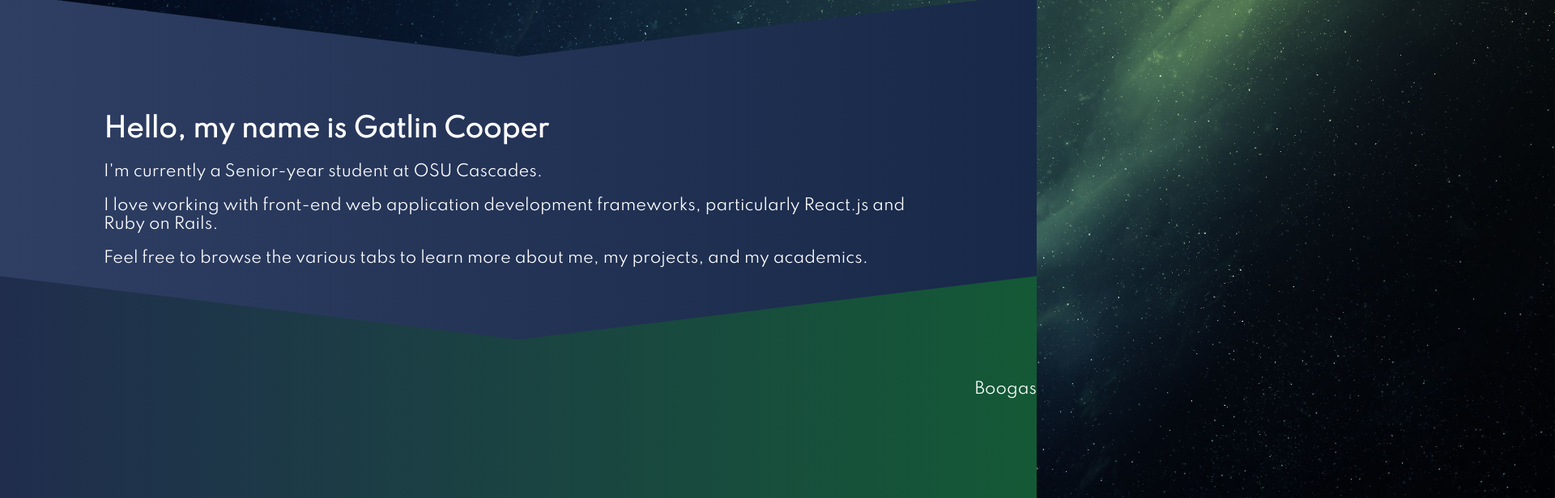
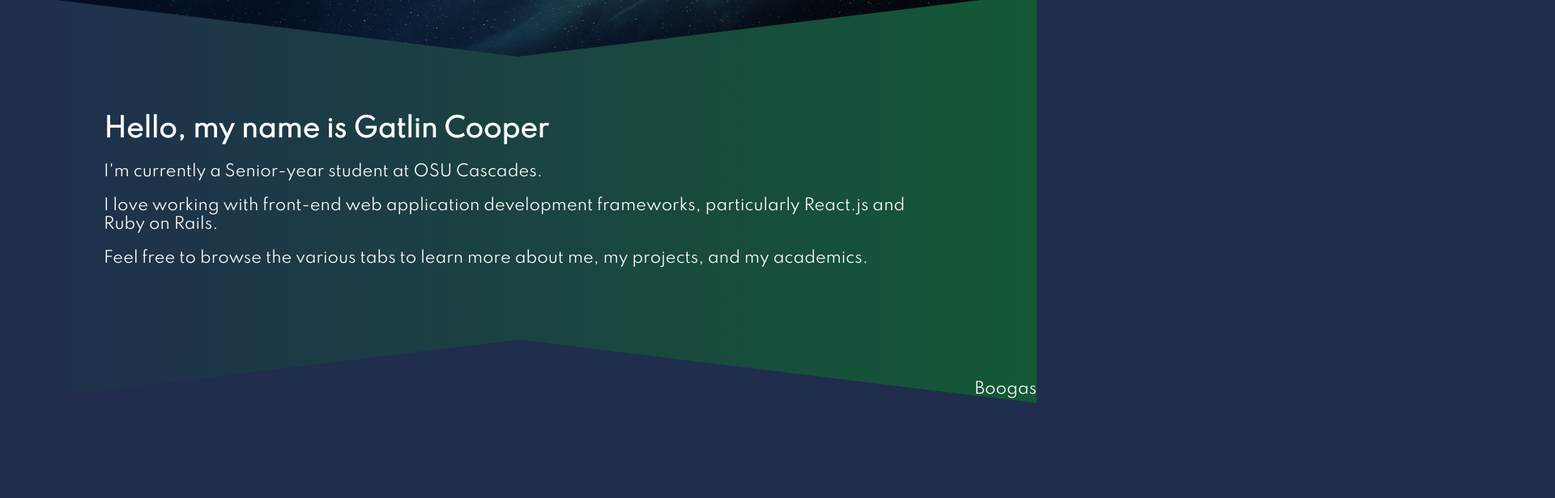
Before and after one commit to cooperphyz/portfolio, a React (Create React App) app: page / in a window 1280 px wide. Shown: the part 380-996 px from the top of the page at 81% size, 1920 px wide, since content can reach past the window. After the commit the page ends 892 px from the top, so only its background shows below. Built offline with nearby package versions, Linux system fonts and the light colour scheme.

Commit message:
Homepage styling

```diff
--- a/public/index.html
+++ b/public/index.html
@@ -24,7 +24,7 @@
       work correctly both with client-side routing and a non-root public URL.
       Learn how to configure a non-root public URL by running `npm run build`.
     -->
-    <title>React App</title>
+    <title>Gatlin Cooper</title>
   </head>
   <body>
     <noscript>You need to enable JavaScript to run this app.</noscript>
--- a/src/App.js
+++ b/src/App.js
@@ -14,7 +14,7 @@ function App() {
         <Route exact path="/" element={<Home/>}/>
         <Route path="/about"/>
         <Route path="/projects"/>
-        <Route path="/education"/>
+        <Route path="/academics"/>
         <Route path="/skills"/>
       </Routes>
       <Footer />
--- /dev/null
+++ b/src/components/footer/Footer.css
@@ -0,0 +1,3 @@
+body {
+  z-index: 20;
+}
--- a/src/components/footer/Footer.js
+++ b/src/components/footer/Footer.js
@@ -1,10 +1,10 @@
 import React from 'react'
-
+import { Col, Row } from 'react-bootstrap';
 
 const Footer = () => {
   return (
     <div className='footer'>
-
+      <p>Heyo</p>
     </div>
   )
 }
--- a/src/components/home/SlantedBanner.css
+++ b/src/components/home/SlantedBanner.css
@@ -1,6 +1,7 @@
 body {
   margin: 0;
   padding: 0;
+  background-color: #202d4d;
 }
 
 .banner-top {
@@ -10,7 +11,8 @@ body {
 }
 
 .banner-top img {
-  width: 150%;
+  width: 100%;
+  height: 100%;
   background-size: cover;
   background-position: center center;
   z-index: -1;
@@ -26,6 +28,7 @@ body {
   transform: translate(-50%, -50%);
   font-size: 5rem;
   text-shadow: 1px 1px 5px rgb(162, 162, 162);
+  white-space: nowrap;
 }
 
 .banner-top-subheading {
@@ -38,39 +41,6 @@ body {
   transform: translate(-50%, -50%);
   font-size: 1.5rem;
   text-shadow: 0.2px 0.2px 10px rgb(170, 170, 170);
-}
-
-.content {
-  background: linear-gradient(90deg, #2f3f64 0%, #182848 100%);
-  color: #fff;
-  height: 300px;
-  padding-top: 100px;
-  position: relative;
-  text-align: center;
-  width: 100%;
-}
-
-.content:before {
-  position: absolute;
-  content: "";
-  width: 100%;
-  height: 300px;
-  top: -50px;
-  left: 0;
-  background: inherit;
-  transform: skewY(7deg);
-  z-index: 0;
-}
-.content:after {
-  position: absolute;
-  content: "";
-  width: 100%;
-  height: 300px;
-  top: -50px;
-  right: 0;
-  background: inherit;
-  transform: skewY(-7deg);
-  z-index: 0;
 }
 
 .content-text {
@@ -110,8 +80,8 @@ body {
   position: absolute;
   content: "";
   width: 100%;
-  height: 300px;
-  bottom: -50px;
+  height: 350px;
+  bottom: -150px;
   left: 0;
   background: inherit;
   transform: skewY(7deg);
@@ -121,10 +91,36 @@ body {
   position: absolute;
   content: "";
   width: 100%;
-  height: 300px;
-  bottom: -50px;
+  height: 350px;
+  bottom: -150px;
   right: 0;
   background: inherit;
   transform: skewY(-7deg);
   z-index: 0;
 }
+
+/* Size Styling */
+
+@media (max-width: 979px) {
+  .banner-top-heading {
+    font-size: 4rem;
+  }
+}
+
+@media (max-width: 779px) {
+  .content,
+  .content-lower {
+    height: 300px;
+  }
+  .content-lower:before,
+  .content-lower::after {
+    top: 0;
+  }
+  .banner-top-heading {
+    font-size: 4rem;
+  }
+  .banner-top-subheading {
+    font-size: 1rem;
+    top: 70%;
+  }
+}
--- a/src/components/home/SlantedBanner.js
+++ b/src/components/home/SlantedBanner.js
@@ -2,7 +2,6 @@ import React from 'react'
 import backgroundImage from '../../img/3187989.jpg'
 import ParticleEnv from './ParticleEnv';
 import './SlantedBanner.css';
-import { Col, Row } from 'react-bootstrap';
 
 const SlantedBanner = () => {
   return (
@@ -16,21 +15,14 @@ const SlantedBanner = () => {
         <img src={backgroundImage}alt="bg"></img>
       </div>
       <div className='content-text'>
-      <Row>
-        <Col>
           <h1>Hello, my name is Gatlin Cooper</h1>
           <p>I'm currently a Senior-year student at OSU Cascades. </p>
           <p>I love working with front-end web application development frameworks, particularly React.js and Ruby on Rails.</p>
           <p>Feel free to browse the various tabs to learn more about me, my projects, and my academics.</p>
-        </Col>
-        <Col>
         <div className='content-links'>
           <p>Boogas</p>
         </div>
-        </Col>
-      </Row>
       </div>
-      <div className='content'/>
       <div className='content-lower'/>
     </div>
   )
--- a/src/components/navbar/Navbar.css
+++ b/src/components/navbar/Navbar.css
@@ -34,7 +34,7 @@
   border: none;
   cursor: pointer;
   position: relative;
-  color: rgb(129, 61, 197);
+  color: rgb(142, 69, 216);
   transition: color 0.2s;
   letter-spacing: 1px;
   text-decoration: none;
@@ -46,7 +46,7 @@
 .navbar li a:after {
   content: "";
   position: absolute;
-  background-color: rgb(43, 225, 245);
+  background-color: rgb(39, 51, 141);
   z-index: -1;
 }
 .navbar li a:hover {
--- a/src/index.js
+++ b/src/index.js
@@ -2,6 +2,7 @@ import React from 'react';
 import ReactDOM from 'react-dom';
 import './index.css';
 import App from './App';
+
 
 ReactDOM.render(
   <React.StrictMode>
```
Also changed, not shown: src/components/miscellaneous/SlantDivider.css (added), src/components/miscellaneous/SlantDivider.js (added).
